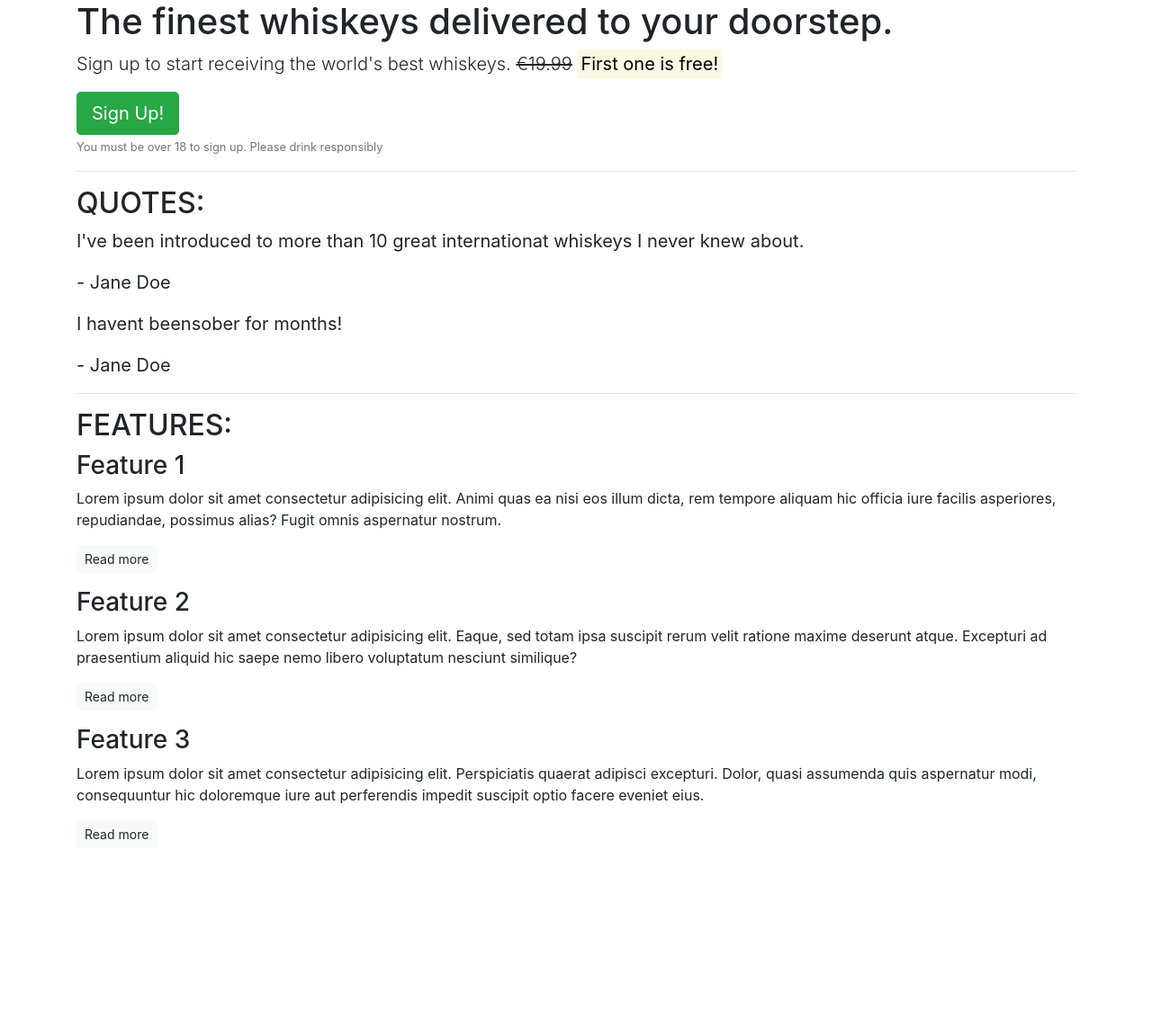
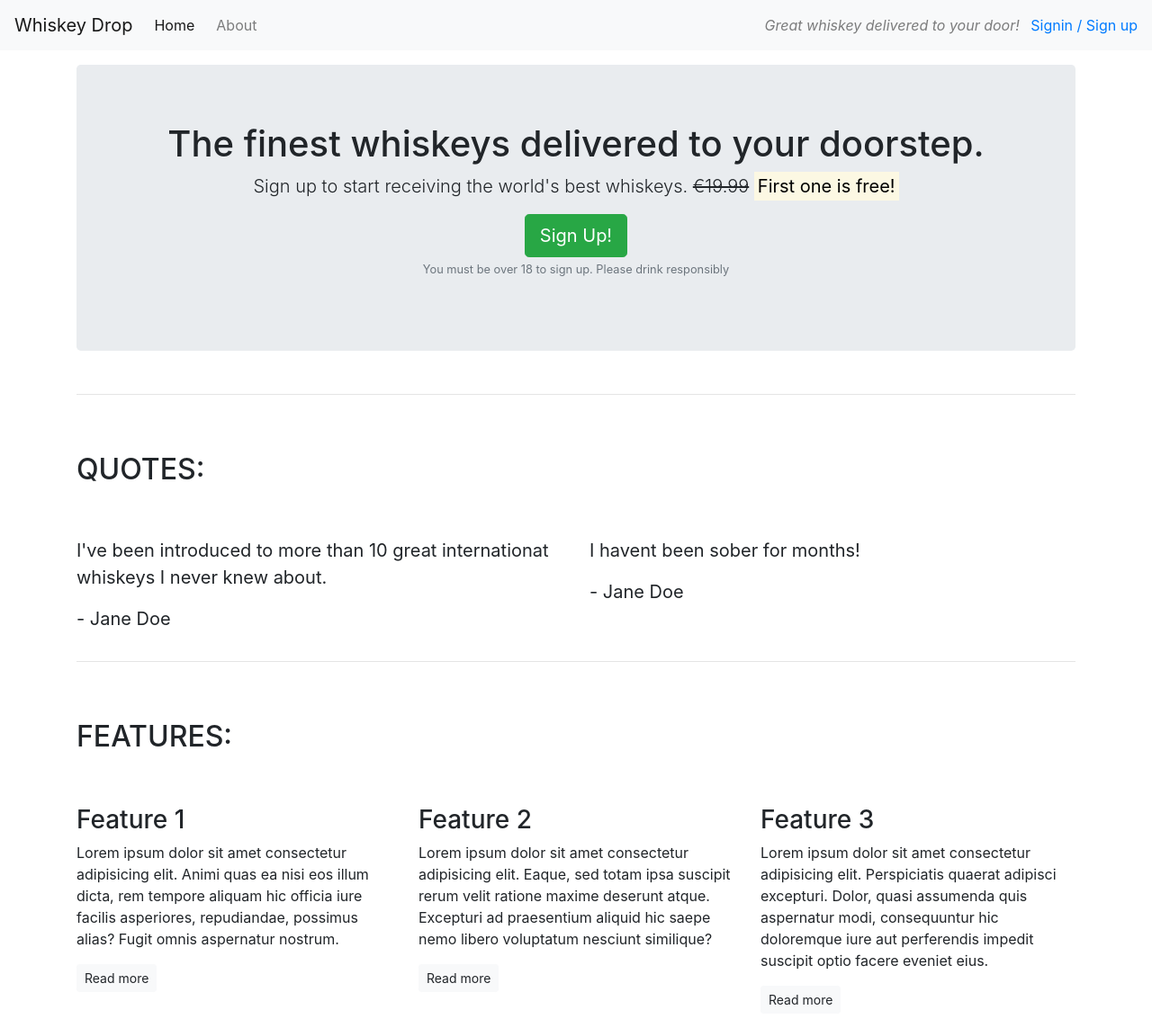
Before and after one commit to matthewelstone/friendly-lamp, a plain HTML site: page index.html in a window 1280 px wide. Shown: the whole page at 90% size. Before the commit the page ends 959 px from the top, so only its background shows below. Drawn offline with nearby package versions, Linux system fonts and the light colour scheme.

Commit message:
core components 1

```diff
--- a/index.html
+++ b/index.html
@@ -9,48 +9,92 @@
 
 </head>
 <body>
-    <article class="container">
+    <nav class="navbar navbar-light bg-light navbar-expand-sm">
+        <a href="/index.html" class="navbar-brand">Whiskey Drop</a>
+        <ul class="navbar-nav mr-auto">
+            <li class="active nav-item mr-2"><a class="nav-link" href="index.html">Home</a> </li>
+            <li class=" nav-item mr-2"><a class="nav-link" href="/about.html">About</a> </li>
+            <li class=" nav-item mr-2 d-block d-sm-none"><a class="nav-link" href="/login"> Signin / Sign up</a></li>
+        </ul>
+        <div class="d-none d-md-block">
+        <p class="navbar-text my-auto mr-2"><i>Great whiskey delivered to your door!</i></p>
+        <a href="/login"> Signin / Sign up</a>
+        </div>
+
+
+    </nav>
+    <article class="container mt-3">
         <!-- Callout-->
-        <section class="callout">
+        <div class="row">
+            <div class="col-12">
+                <section class="callout jumbotron text-center">
                 <h1>The finest whiskeys delivered to your doorstep.</h1>
-            <p class="lead">Sign up to start receiving the world's best whiskeys. <s>€19.99</s> <strong><mark>First one is free!</mark></strong></p>
+                    <p class="lead">Sign up to start receiving the world's best whiskeys.
+                        <s class="d-none d-sm-inline">€19.99</s>
+                        <span class="d-inline d-sm-none"><br></span>
+                         <strong><mark>First one is free!</mark></strong></p>
                     <button class="btn btn-success btn-lg">Sign Up!</button>
                     <p class="text-muted"><small>You must be over 18 to sign up. Please drink responsibly</small></p>
                 </section>
+             </div>
+        </div>
         <!-- /.callout-->
         <hr>
 
         <!--Quotes-->
+
         <section class="quotes">
+            <div class="row">
+                <div class="col-12 my-5">
                     <h2 class="text-uppercase">Quotes:</h2>
+                </div>
+            </div>
+            <div class="row">
+                <div class="col-12 col-md-6">
                     <blockquote class="blockquote">
                         <p>I've been introduced to more than 10 great internationat whiskeys I never knew about.</p>
                         <p>- Jane Doe</p>
                     </blockquote>
+                </div>
+                <div class="col-12 col-md-6">
                     <blockquote class="blockquote">
-                <p>I havent beensober for months!</p>
+                        <p>I havent been sober for months!</p>
                         <p>- Jane Doe</p>
                     </blockquote>
+                </div>
+             </div>
         </section>
         <!-- /. Quotes -->
         <hr>
         <!-- Features -->
         <section class="features">
+            <div class="row">
+                <div class="col-12 my-5">
                      <h2 class="text-uppercase">Features:</h2>
+                </div>
+            </div>
+            <div class="row">
+                <div class="col-12 col-md-6 col-lg-4">
                     <div class="feature">
                         <h3>Feature 1</h3>
                         <p>Lorem ipsum dolor sit amet consectetur adipisicing elit. Animi quas ea nisi eos illum dicta, rem tempore aliquam hic officia iure facilis asperiores, repudiandae, possimus alias? Fugit omnis aspernatur nostrum.</p>
                         <p><a href="" class="btn btn-sm btn-light">Read more</a></p>
                     </div>
+                </div>
+                <div class="col-12 col-md-6 col-lg-4">
                     <div class="feature">
                         <h3>Feature 2</h3>
                         <p>Lorem ipsum dolor sit amet consectetur adipisicing elit. Eaque, sed totam ipsa suscipit rerum velit ratione maxime deserunt atque. Excepturi ad praesentium aliquid hic saepe nemo libero voluptatum nesciunt similique?</p>
                         <p><a href="" class="btn btn-sm btn-light">Read more</a></p>
                     </div>
+                </div>
+                <div class="col-12 d-md-none d-lg-block col-lg-4">
                     <div class="feature">
                         <h3>Feature 3</h3>
                         <p>Lorem ipsum dolor sit amet consectetur adipisicing elit. Perspiciatis quaerat adipisci excepturi. Dolor, quasi assumenda quis aspernatur modi, consequuntur hic doloremque iure aut perferendis impedit suscipit optio facere eveniet eius.</p>
                         <p><a href="" class="btn btn-sm btn-light">Read more</a></p>
+                    </div>
+                </div>
             </div>
         </section>
 
```
Lines whose indentation alone changed are shown as unchanged.
